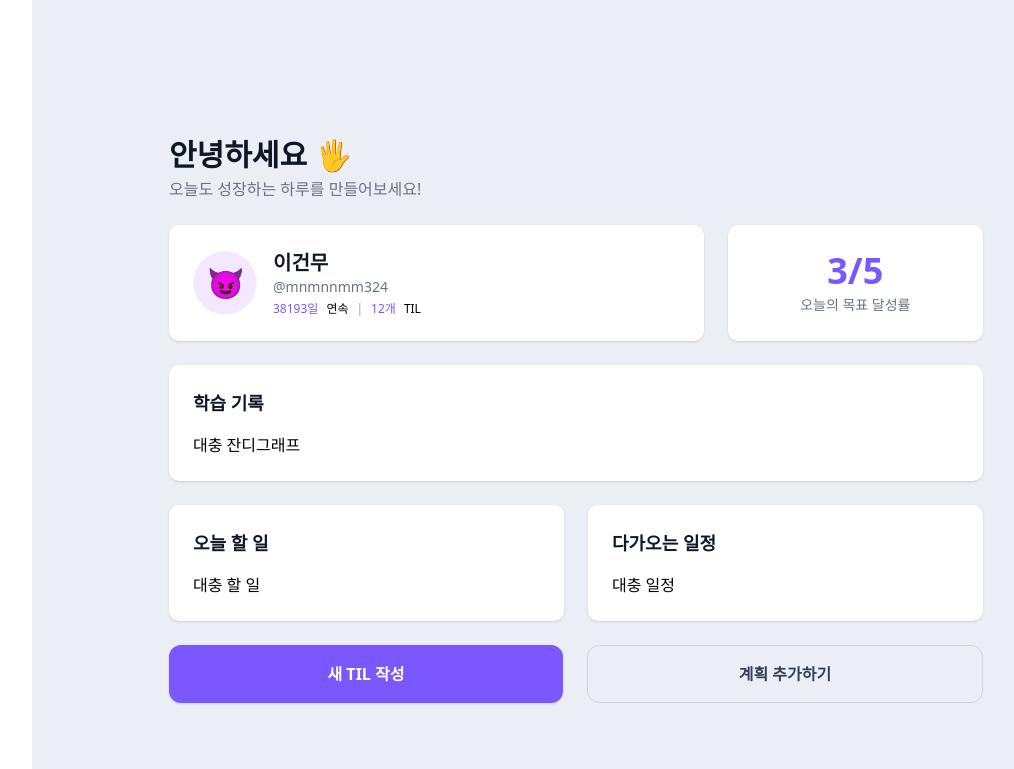
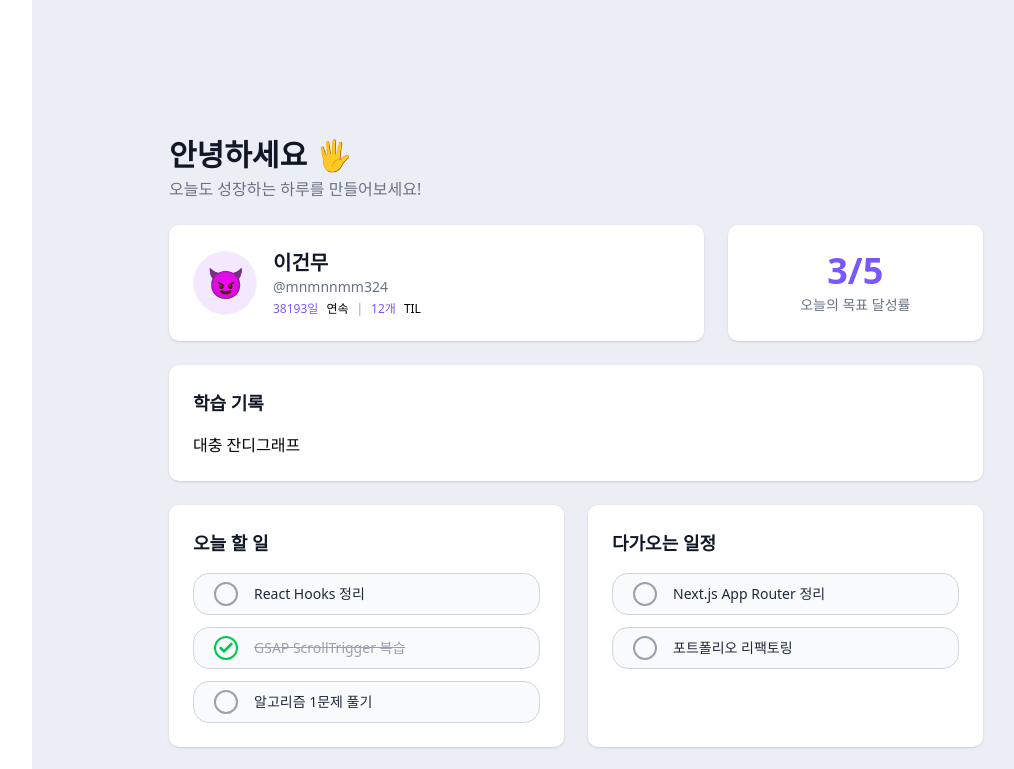
Before and after one commit to DeveloperBlog-Devflow/devflow, a Next.js app: page / in a window 1280 px wide. Shown: the top 769 px of the page, without its empty margins (160-1174 px from the left). Built offline with nearby package versions, Linux system fonts and the light colour scheme.

Commit message:
feat : 할 일 및 일정 버튼 구현

```diff
--- a/app/(with-sidebar)/(home)/page.tsx
+++ b/app/(with-sidebar)/(home)/page.tsx
@@ -20,7 +20,6 @@ const Page = () => {
       <BottomSection className="grid grid-cols-1 gap-6 md:grid-cols-2" />
 
       {/* 3. ButtonSection */}
-      {/* 버튼 두개 만드쇼 */}
       <ButtonSection />
     </div>
   );
--- a/components/home/BottomSection.tsx
+++ b/components/home/BottomSection.tsx
@@ -1,16 +1,57 @@
+'use client';
+
+import { useState } from 'react';
 import Card from './Card';
+import CheckList, { ChecklistItem } from './CheckList';
 
 interface BottomSectionProps {
   className?: string;
 }
 
-const BottomSection = ({ className }: BottomSectionProps) => {
+const TODAY_DUMMY = [
+  { id: 't1', text: 'React Hooks 정리', checked: false },
+  { id: 't2', text: 'GSAP ScrollTrigger 복습', checked: true },
+  { id: 't3', text: '알고리즘 1문제 풀기', checked: false },
+];
+
+const UPCOMING_DUMMY = [
+  { id: 'u1', text: 'Next.js App Router 정리', checked: false },
+  { id: 'u2', text: '포트폴리오 리팩토링', checked: false },
+];
+
+export default function BottomSection({ className }: BottomSectionProps) {
+  const [today, setToday] = useState<ChecklistItem[]>(TODAY_DUMMY);
+  const [upcoming, setUpcoming] = useState<ChecklistItem[]>(UPCOMING_DUMMY);
+
+  const toggleToday = (id: string) => {
+    setToday((prev) =>
+      prev.map((it) => (it.id === id ? { ...it, checked: !it.checked } : it))
+    );
+  };
+
+  const toggleUpcoming = (id: string) => {
+    setUpcoming((prev) =>
+      prev.map((it) => (it.id === id ? { ...it, checked: !it.checked } : it))
+    );
+  };
+
   return (
     <div className={className}>
-      <Card title="오늘 할 일">대충 할 일</Card>
-      <Card title="다가오는 일정">대충 일정</Card>
+      <Card title="오늘 할 일">
+        <CheckList
+          items={today}
+          onToggle={toggleToday}
+          emptyText="오늘 할 일이 없습니다"
+        />
+      </Card>
+
+      <Card title="다가오는 일정">
+        <CheckList
+          items={upcoming}
+          onToggle={toggleUpcoming}
+          emptyText="다가오는 일정이 없습니다"
+        />
+      </Card>
     </div>
   );
-};
-
-export default BottomSection;
+}
--- /dev/null
+++ b/components/home/CheckItem.tsx
@@ -0,0 +1,49 @@
+'use client';
+
+import { Check } from 'lucide-react';
+
+type CheckItemProps = {
+  checked: boolean;
+  text: string;
+  onToggle: () => void;
+};
+
+export function CheckItem({ checked, text, onToggle }: CheckItemProps) {
+  return (
+    <button
+      type="button"
+      onClick={onToggle}
+      className={[
+        'flex w-full items-center gap-4 rounded-2xl border px-5 py-2 text-left transition',
+        'bg-gray-50 hover:bg-gray-100',
+        'border-gray-300',
+      ].join(' ')}
+    >
+      <div
+        className={[
+          'flex h-6 w-6 items-center justify-center rounded-full border-2 transition',
+          checked ? 'border-green-500' : 'border-gray-400',
+        ].join(' ')}
+      >
+        <Check
+          className={[
+            'transition-all',
+            checked
+              ? 'scale-100 text-green-500 opacity-100'
+              : 'scale-50 opacity-0',
+          ].join(' ')}
+          size={16}
+          strokeWidth={4}
+        />
+      </div>
+      <span
+        className={[
+          'text-sm',
+          checked ? 'text-gray-400 line-through' : 'text-gray-800',
+        ].join(' ')}
+      >
+        {text}
+      </span>
+    </button>
+  );
+}
--- /dev/null
+++ b/components/home/CheckList.tsx
@@ -0,0 +1,38 @@
+'use client';
+
+import { CheckItem } from './CheckItem';
+
+export type ChecklistItem = {
+  id: string;
+  text: string;
+  checked: boolean;
+};
+
+interface CheckListProps {
+  items: ChecklistItem[];
+  onToggle: (id: string) => void;
+  emptyText?: string;
+}
+
+export default function CheckList({
+  items,
+  onToggle,
+  emptyText = '아직 항목이 없습니다',
+}: CheckListProps) {
+  if (items.length === 0) {
+    return <p className="text-sm text-gray-400">{emptyText}</p>;
+  }
+
+  return (
+    <div className="space-y-3">
+      {items.map((item) => (
+        <CheckItem
+          key={item.id}
+          checked={item.checked}
+          text={item.text}
+          onToggle={() => onToggle(item.id)}
+        />
+      ))}
+    </div>
+  );
+}
```
